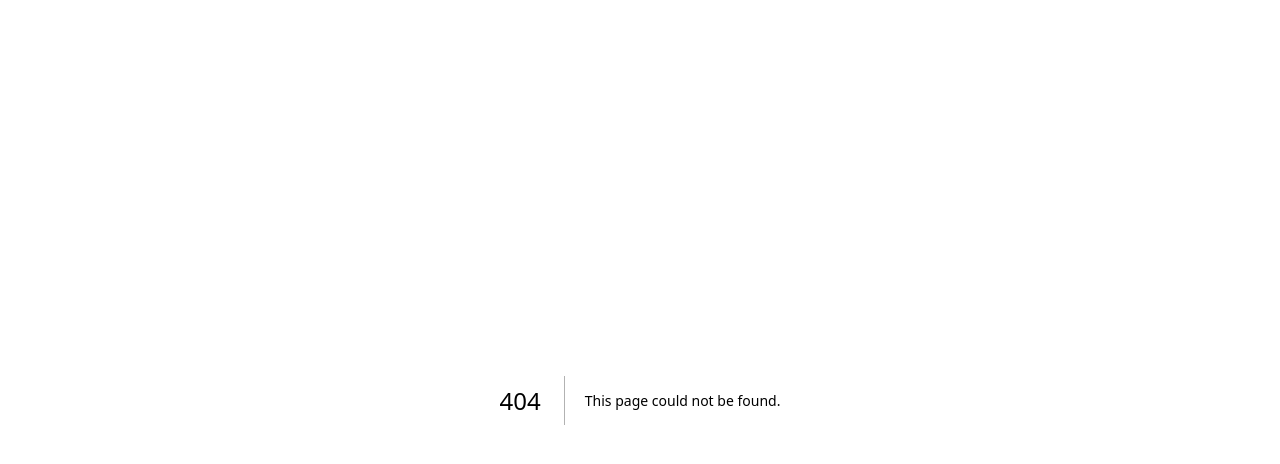
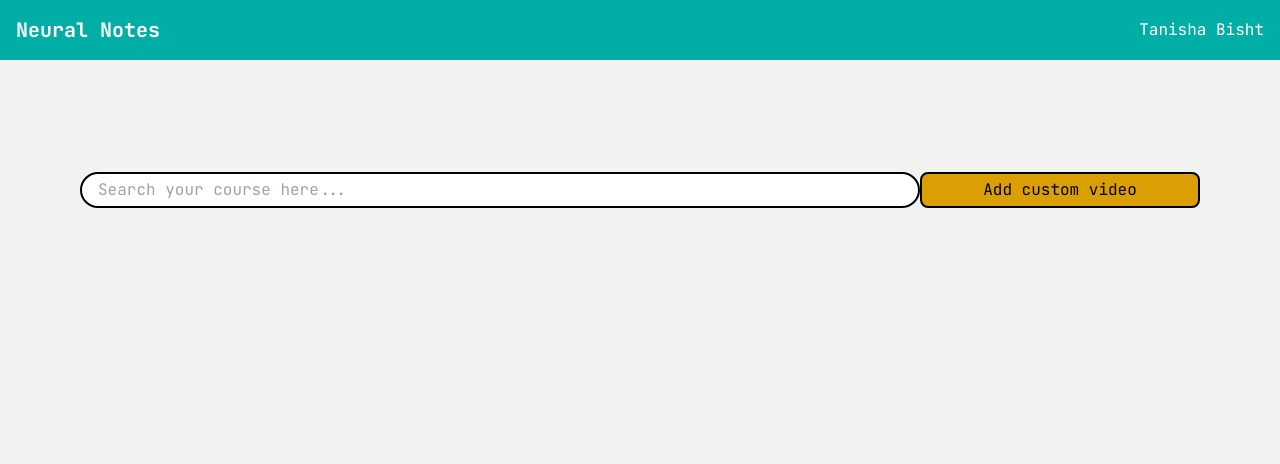
Before and after one commit to CyberKnight1803/NeuralNotes, a Next.js app in the folder neuralnotes-fe/: page /dashboard in a window 1280 px wide. Before the commit this address had no page. Shown: the top 464 px of the page. Built offline with nearby package versions, Linux system fonts and the light colour scheme.

Commit message:
🚧 changes in navbar

```diff
--- /dev/null
+++ b/neuralnotes-fe/components/shared/index.ts
@@ -0,0 +1 @@
+export { default as Navbar } from './navbar';
--- /dev/null
+++ b/neuralnotes-fe/components/shared/navbar.tsx
@@ -0,0 +1,22 @@
+import Link from 'next/link';
+
+const Navbar = () => {
+  return (
+    <nav className="bg-[#00AEA6] p-4">
+      <div className="container mx-auto">
+        <div className="flex items-center justify-between">
+          <div className="text-white font-bold text-xl">Neural Notes</div>
+          <ul className="flex space-x-4">
+            <li>
+              <Link href="/dashboard" legacyBehavior>
+                <a className="text-white">Tanisha Bisht</a>
+              </Link>
+            </li>
+          </ul>
+        </div>
+      </div>
+    </nav>
+  );
+};
+
+export default Navbar;
--- /dev/null
+++ b/neuralnotes-fe/pages/dashboard/index.tsx
@@ -0,0 +1,23 @@
+import { Navbar } from '@/components/shared';
+
+const Dashboard = () => {
+  return (
+    <>
+      <Navbar />
+
+      <div className="p-[5rem]">
+        <input
+          type="text"
+          className="mt-[2rem] px-4 py-1 w-9/12 border-2 border-black rounded-full focus:outline-none focus:ring-2 focus:ring-yellow-500"
+          placeholder="Search your course here..."
+        />
+
+        <button className="px-4 py-1 w-3/12 border-2 border-black rounded-lg bg-[#D99F03]">
+          Add custom video
+        </button>
+      </div>
+    </>
+  );
+};
+
+export default Dashboard;
--- a/neuralnotes-fe/styles/globals.css
+++ b/neuralnotes-fe/styles/globals.css
@@ -1,33 +1,11 @@
+@import url('https://fonts.googleapis.com/css2?family=JetBrains+Mono:ital,wght@0,100..800;1,100..800&display=swap');
+
 @tailwind base;
 @tailwind components;
 @tailwind utilities;
 
-:root {
-  --foreground-rgb: 0, 0, 0;
-  --background-start-rgb: 214, 219, 220;
-  --background-end-rgb: 255, 255, 255;
-}
-
-@media (prefers-color-scheme: dark) {
-  :root {
-    --foreground-rgb: 255, 255, 255;
-    --background-start-rgb: 0, 0, 0;
-    --background-end-rgb: 0, 0, 0;
-  }
-}
-
 body {
   color: rgb(var(--foreground-rgb));
-  background: linear-gradient(
-      to bottom,
-      transparent,
-      rgb(var(--background-end-rgb))
-    )
-    rgb(var(--background-start-rgb));
+  background: #f2f2f0;
+  font-family: 'JetBrains Mono', monospace;
 }
-
-@layer utilities {
-  .text-balance {
-    text-wrap: balance;
-  }
-}
```
